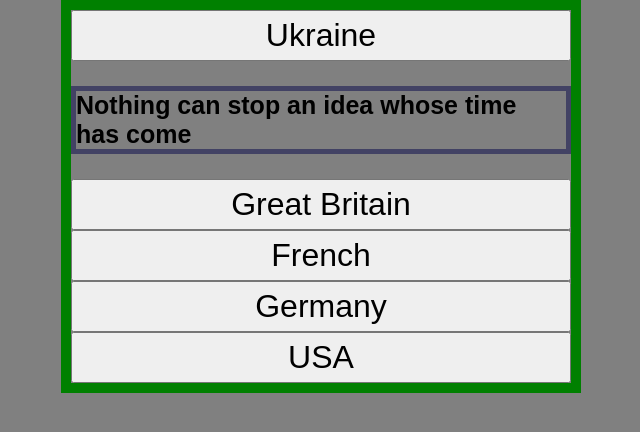
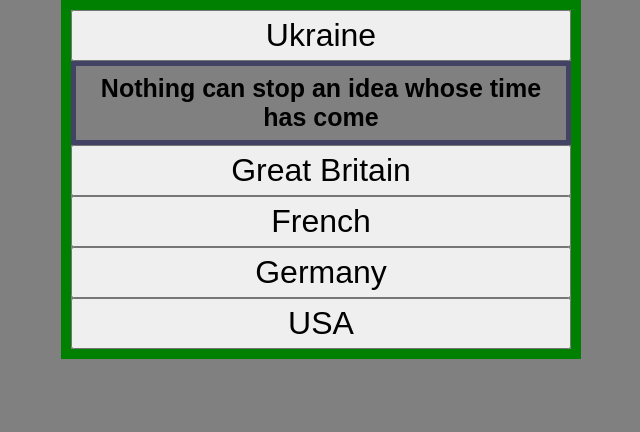
Before and after one commit to zahurnyi/tabs-by-classes, a plain HTML site: page index.html in a window 1280 px wide. Both pictures are taken after a click on the button "Ukraine". Shown: the whole page, without its empty margins (319-959 px from the left). Drawn offline with Linux system fonts and the light colour scheme.

Commit message:
fix some padding

```diff
--- a/index.js
+++ b/index.js
@@ -16,7 +16,7 @@ class createTabs {
 			buttonTab.textContent = tab.name;
 			buttonTab.classList.add(tab.class);
 
-			const tabContent = document.createElement("p");
+			const tabContent = document.createElement("span");
 			tabContent.textContent = tab.text;
 			tabContent.style.display = 'none';
 			tabContent.classList.add('tab-content')
--- a/style.css
+++ b/style.css
@@ -13,9 +13,12 @@ body {
 }
 
 .tab-content {
+	text-align: center;
+	display: inline-block;
   border: 5px solid #424264;
   font-size: 25px;
   font-weight: 600;
+	padding: 8px 0px;
 }
 
 .button-tab {
```
